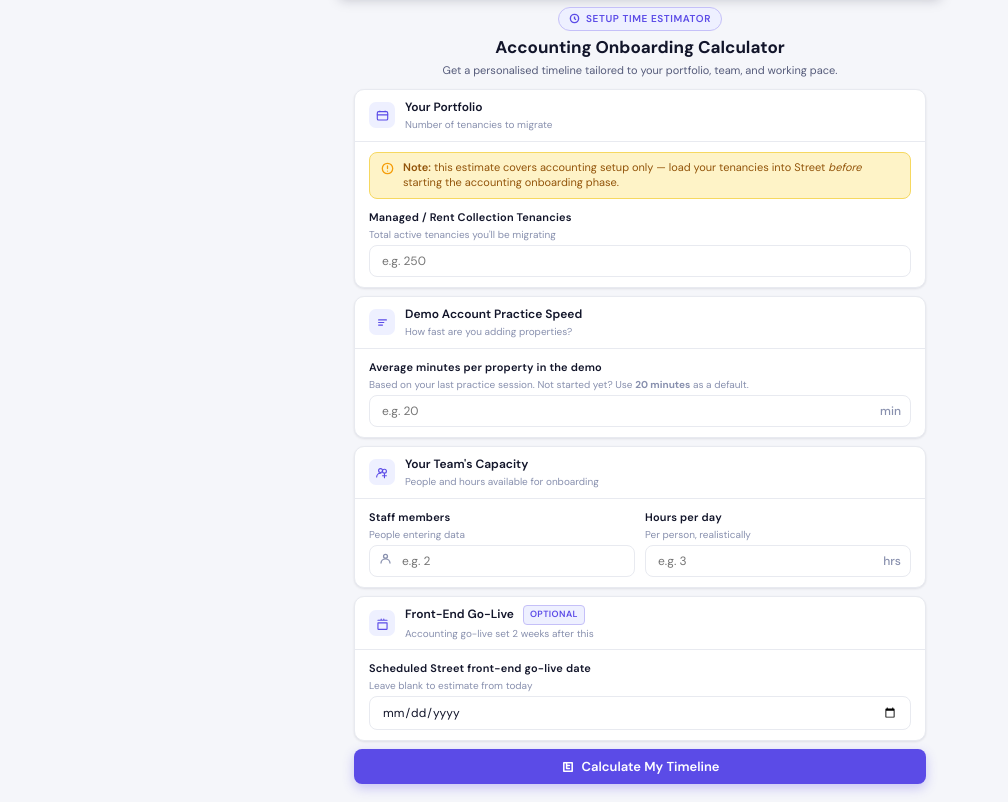
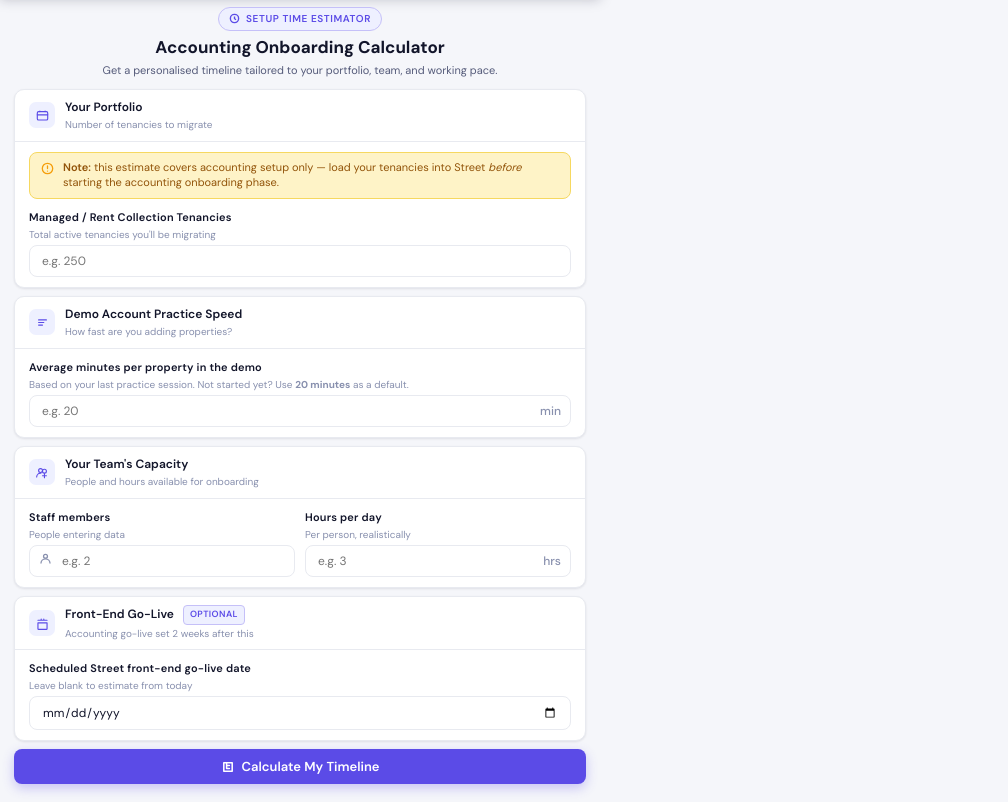
Before and after one commit to amydawber-del/TestCalc, a plain HTML site: page index.html in a window 1280 px wide. Shown: the part 45-847 px from the top of the page, without its empty margins (0-1008 px from the left). Drawn offline with Linux system fonts and the light colour scheme.

Commit message:
Update index.html

```diff
--- a/index.html
+++ b/index.html
@@ -2,7 +2,7 @@
 <html lang="en">
 <head>
 <meta charset="UTF-8">
-<meta name="viewport" content="width=device-width, initial-scale=1.0">
+<meta name="viewport" content="width=600, initial-scale=1.0">
 <title>Accounting Onboarding Calculator | Street</title>
 <style>
 @import url('https://fonts.googleapis.com/css2?family=DM+Sans:ital,opsz,wght@0,9..40,300;0,9..40,400;0,9..40,500;0,9..40,600;0,9..40,700&display=swap');
@@ -37,9 +37,10 @@
   color:var(--text-primary);
   background:#F5F6FA;
   min-height:100vh;
-  /* Tight for 600px embed */
+  width:600px;
   max-width:600px;
-  margin:0 auto;
+  margin:0;
+  overflow-x:hidden;
 }
 
 /* ── NAV ── */
```
